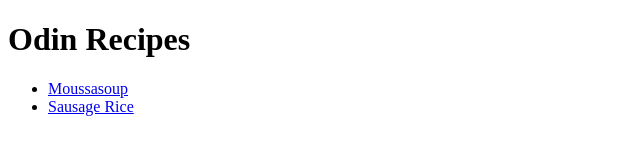
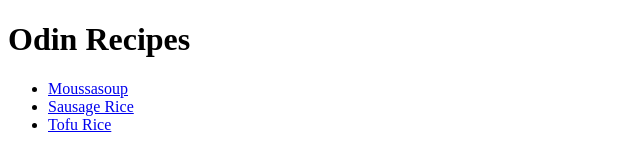
Before and after one commit to Akurabis/odin-recipes, a plain HTML site: page index.html in a window 1280 px wide. Shown: the full height of the page, 0-640 px from the left. Drawn offline with Linux system fonts and the light colour scheme.

Commit message:
Add link to tofu-rice.html in index.html
Index.html now includes a link to tofu-rice.html.

```diff
--- a/index.html
+++ b/index.html
@@ -10,5 +10,6 @@
     <ul>
         <li><a href="recipes/moussa-soup.html" target="_self" rel="noopener noreferrer">Moussasoup</a></li>
         <li><a href="recipes/sausage-rice.html" target="_self" rel="noopener noreferrer">Sausage Rice</a></li>
+        <li><a href="recipes/tofu-rice.html" target="_self" rel="noopener noreferrer">Tofu Rice</a></li>
 </body>
 </html>
```
